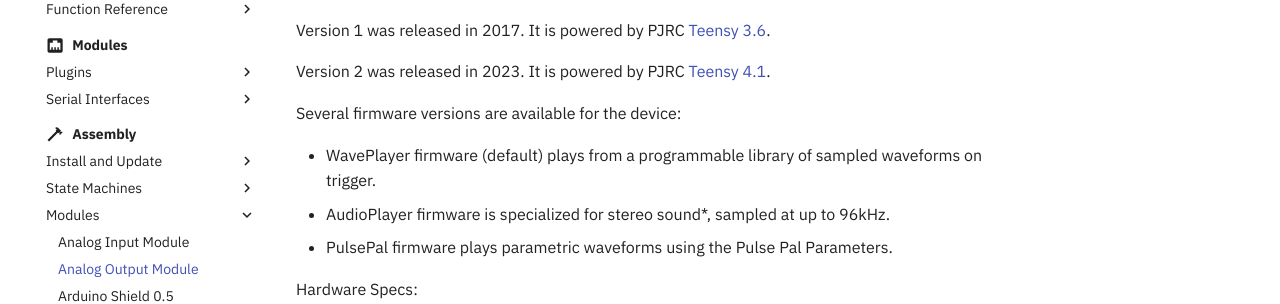
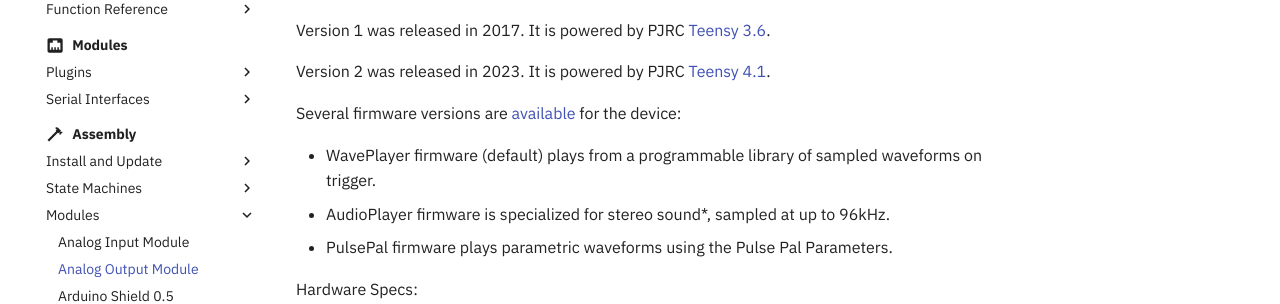
Before and after one commit to sanworks/Bpod_Wiki, an MkDocs documentation site: the page built from docs/assembly/analog-output-module-assembly.md, in a window 1280 px wide and 900 px high. Shown: the part 229-533 px from the top of the window. Built offline with MkDocs 1.6.1 and Material for MkDocs 9.7.7, drawn with Linux system fonts in a browser that asks for light colours; some web fonts are replaced; comment, search, counter and statistics services are not loaded; some of the changed lines change nothing that is shown.

Commit message:
Resolve minor todos

```diff
--- a/docs/assembly/analog-output-module-assembly.md
+++ b/docs/assembly/analog-output-module-assembly.md
@@ -5,8 +5,8 @@ Version 1 was released in 2017. It is powered by PJRC [Teensy 3.6](http://www.go
 
 Version 2 was released in 2023. It is powered by PJRC [Teensy 4.1](https://www.google.com/url?q=https%3A%2F%2Fwww.pjrc.com%2Fstore%2Fteensy41.html&sa=D&sntz=1&usg=AOvVaw0Ix4K9Z2Inj9R6DoE9DxJP).
 
-Several firmware versions are available for the device:
-<!-- todo: links to firmwares -->
+Several firmware versions are [available](../install-and-update/firmware-repo-list.md) for the device:
+
 - WavePlayer firmware (default) plays from a programmable library of sampled waveforms on trigger.
 - AudioPlayer firmware is specialized for stereo sound\*, sampled at up to 96kHz.
 - PulsePal firmware plays parametric waveforms using the Pulse Pal Parameters.
```
Also changed, not shown: docs/assembly/dds-module-assembly.md (+1 -1 lines), docs/install-and-update/firmware-update.md (+0 -1 lines).
